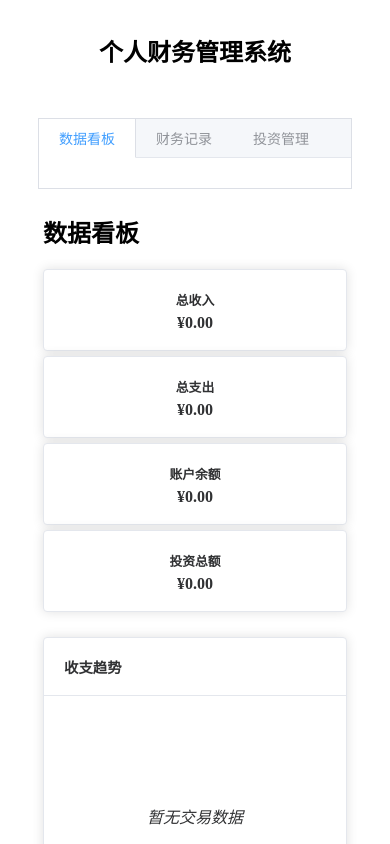
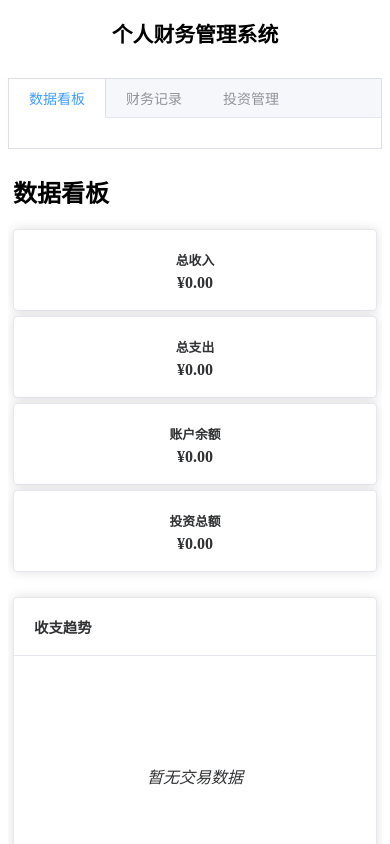
Before and after one commit to hetan697/Financial-Planning, a Vue app: page / in a window 390 px wide. Shown: the top 844 px of the page. Built offline with nearby package versions, Linux system fonts and the light colour scheme.

Commit message:
移除 finance-app 和 el-main 的 padding，优化移动端显示效果

```diff
--- a/src/App.vue
+++ b/src/App.vue
@@ -439,7 +439,6 @@ export default {
 <style scoped>
 .finance-app {
   margin: 0 auto;
-  padding: 10px;
 }
 
 .el-header {
@@ -453,4 +452,23 @@ export default {
   font-weight: bold;
   margin: 0;
 }
+
+:deep(.el-main) {
+  padding: 0 !important;
+}
+
+/* 响应式设计 */
+@media (max-width: 768px) {
+  .finance-app {
+  }
+
+  .el-header {
+    margin-bottom: 10px;
+    padding: 10px 0 !important;
+  }
+
+  .el-header h1 {
+    font-size: 1.3rem;
+  }
+}
 </style>
```
Also changed, not shown: 截屏2025-12-14 16.37.30.png (added).
